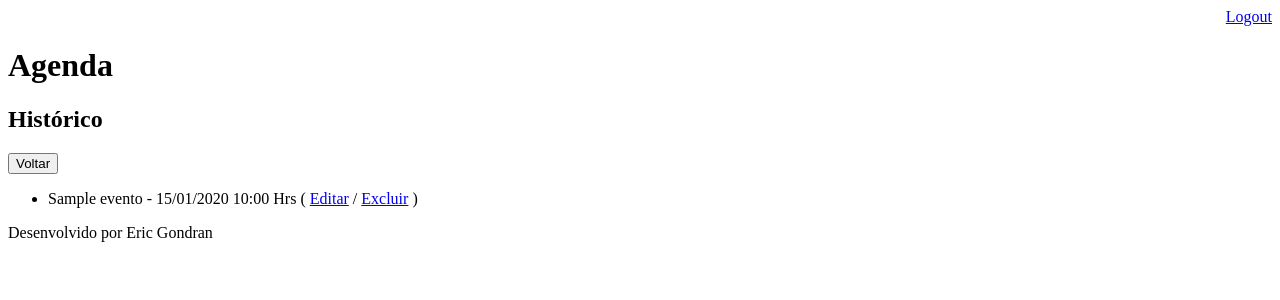
After one commit to ericgondran/agenda, a Django app: page /agenda/historico/ in a window 1280 px wide. The commit adds this page. Shown: the top 300 px of the page. Run offline with Django 4.2, Linux system fonts and the light colour scheme; a user stored in the database is signed in; tables that the repository leaves empty hold one stand-in row (values such as "Sample post").

Commit message:
Personalizando o erro 404 para todas as URLs, adicionando eventos amarelos e adicionando historico eventos

```diff
--- a/agenda/urls.py
+++ b/agenda/urls.py
@@ -19,6 +19,8 @@ from django.urls import path
 from django.views.generic import RedirectView
 from core import views
 
+handler404 = views.handler404
+
 urlpatterns = [
     path("admin/", admin.site.urls),
     path('agenda/', views.lista_eventos),
@@ -26,6 +28,7 @@ urlpatterns = [
     path('agenda/evento/', views.evento),
     path('agenda/evento/submit', views.submit_evento),
     path('agenda/evento/delete/<int:id_evento>/', views.delete_evento),
+    path('agenda/historico/', views.lista_eventos_historico),
     path('', RedirectView.as_view(url="/agenda/")),
     path('login/', views.login_user),
     path('login/submit', views.submit_login),
--- a/core/models.py
+++ b/core/models.py
@@ -1,6 +1,6 @@
 from django.db import models
 from django.contrib.auth.models import User
-from datetime import datetime
+from datetime import datetime, timedelta
 
 # Create your models here.
 
@@ -26,7 +26,7 @@ class Evento(models.Model):
         return self.data_evento.strftime('%Y-%m-%dT%H:%M')
 
     def get_evento_atrasado(self):
-        if self.data_evento < datetime.now():
-            return True
-        else:
-            return False
+        return self.data_evento < datetime.now()
+
+    def get_evento_que_falta_menos_de_1h(self):
+        return datetime.now() > self.data_evento - timedelta(hours=1) and datetime.now() < self.data_evento
--- a/core/views.py
+++ b/core/views.py
@@ -6,6 +6,9 @@ from django.contrib import messages
 from django.http.response import Http404, JsonResponse
 from datetime import datetime, timedelta
 from django.contrib.auth.models import User
+
+def handler404(request, exception):
+    return render(request, '404.html')
 
 def login_user(request):
     return render(request, 'login.html')
@@ -35,11 +38,22 @@ def lista_eventos(request):
     return render(request, 'agenda.html', dados)
 
 @login_required(login_url='/login/')
+def lista_eventos_historico(request):
+    usuario = request.user
+    data_atual = datetime.now()
+    evento = Evento.objects.filter(usuario=usuario, data_evento__lt=data_atual)
+    dados = {'eventos':evento}
+    return render(request, 'historico.html', dados)
+
+@login_required(login_url='/login/')
 def evento(request):
     id_evento = request.GET.get('id')
     dados = {}
     if id_evento:
-        dados['evento'] = Evento.objects.get(id=id_evento)
+        try:
+            dados['evento'] = Evento.objects.get(id=id_evento)
+        except Exception:
+            raise Http404()
     return render(request, 'evento.html', dados)
 
 @login_required(login_url='/login/')
--- /dev/null
+++ b/templates/historico.html
@@ -0,0 +1,19 @@
+{% extends "model-page.html" %}
+
+{% block content %}
+    <h2>Histórico</h2>
+    <a href="../">
+        <button type="button">Voltar</button>
+    </a>
+    <ul>
+        {% for evento in eventos %}
+            <li>
+                <div>
+                    {{ evento.titulo }} - {{ evento.get_data_evento }}
+                    ( <a href="../evento/?id={{ evento.id }}">Editar</a>
+                    / <a href="../evento/delete/{{ evento.id }}/">Excluir</a> )
+                </div>
+            </li>
+        {% endfor %}
+    </ul>
+{% endblock %}
--- a/templates/login.html
+++ b/templates/login.html
@@ -1,5 +1,5 @@
 <!DOCTYPE html>
-<html lang="en">
+<html lang="pt-br">
 <head>
     <meta charset="UTF-8">
     <meta name="viewport" content="width=device-width, initial-scale=1.0">
--- a/templates/model-page.html
+++ b/templates/model-page.html
@@ -1,5 +1,5 @@
 <!DOCTYPE html>
-<html lang="en">
+<html lang="pt-br">
 <head>
     {% include "model-header.html" %}
 </head>
```
Also changed, not shown: templates/404.html (added, +10 -0 lines), templates/agenda.html (+4 -3 lines), 2 other files.
